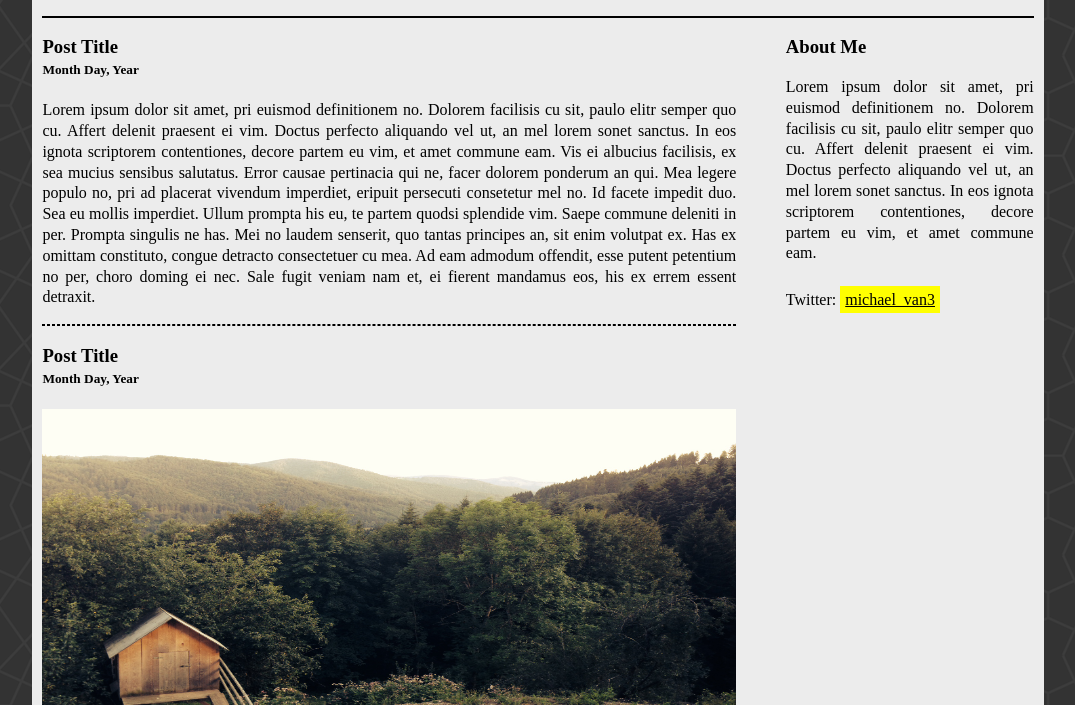
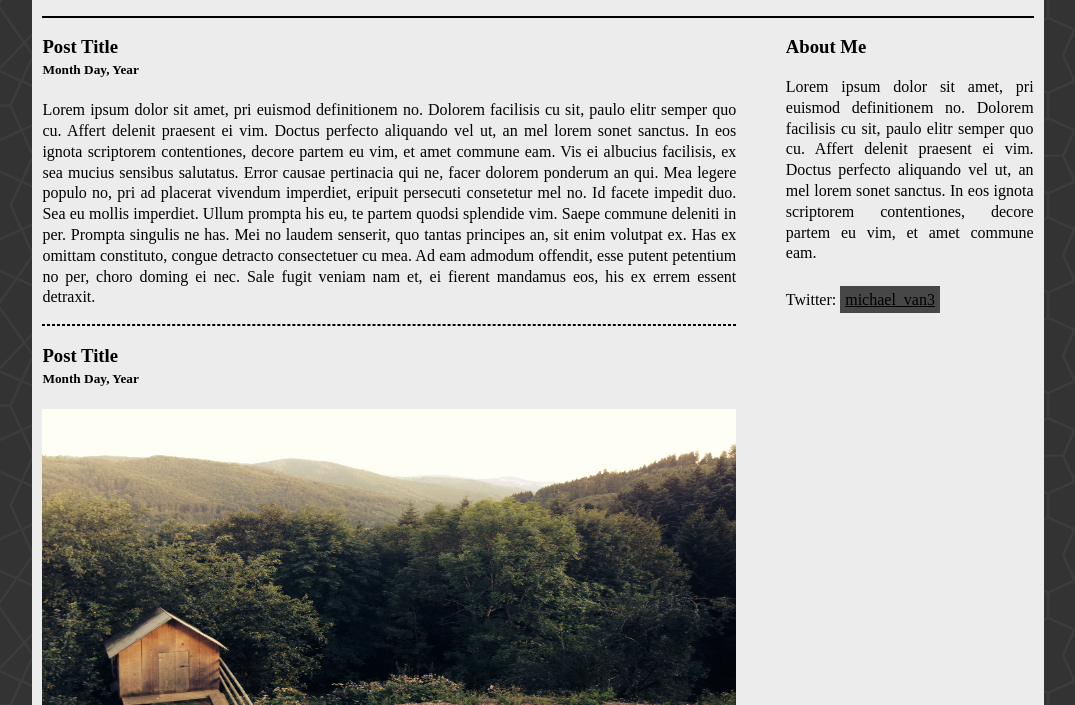
Before and after one commit to michael-van/michael-van.github.io, a plain HTML site: page blog.html in a window 1280 px wide. Shown: the part 95-800 px from the top of the page, without its empty margins (102-1177 px from the left). Drawn offline with Linux system fonts and the light colour scheme; a web font is replaced by a local one.

Commit message:
Change style again

```diff
--- a/blogstyle.css
+++ b/blogstyle.css
@@ -111,7 +111,7 @@ a:visited:hover {
 }
 
 #twitter {
-	background-color: yellow;
+	background-color: none;
 	color: black;
 	border-radius: 0px;
 }
```
